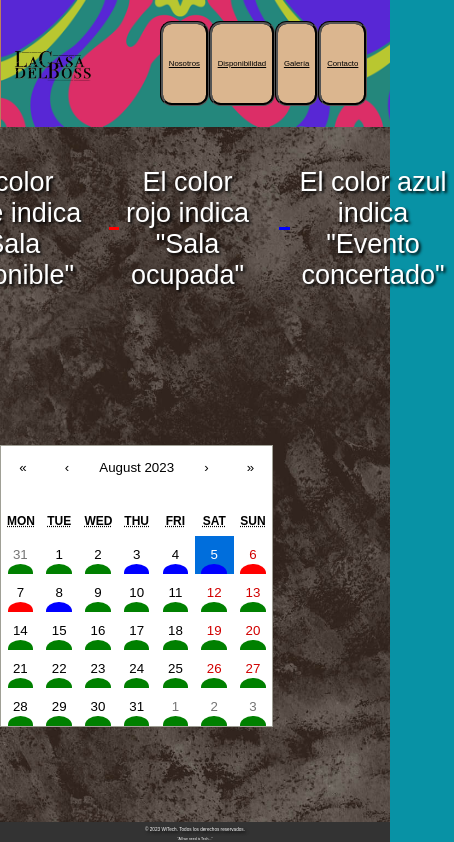
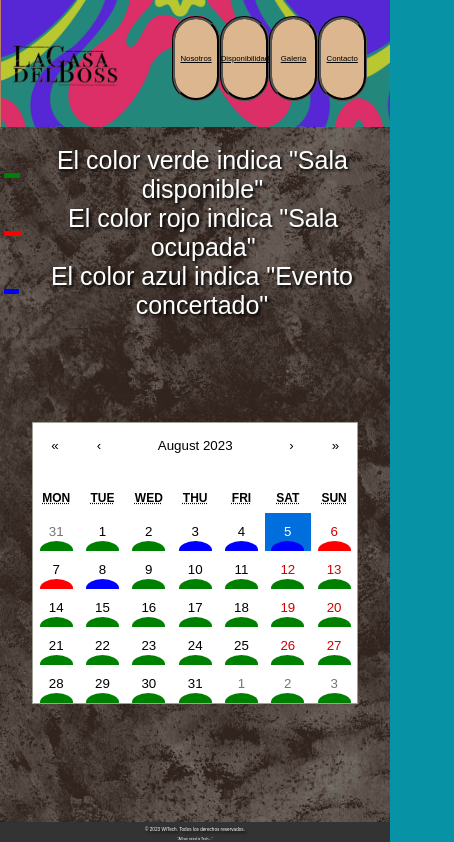
Before and after one commit to LuisRamirezdeVerger/ProjectDestiny, a React (Create React App) app: page /horarios in a window 390 px wide. Shown: the top 842 px of the page, 454 px wide, since content can reach past the window. Built offline with nearby package versions, Linux system fonts and the light colour scheme; a web font is replaced by a local one.

Commit message:
Working on mobile version

```diff
--- a/src/App.css
+++ b/src/App.css
@@ -102,7 +102,8 @@ body{
   display: flex;
   flex-direction: row;
   align-items: center;
-  height: 14vh;
+  text-align: center;
+  /* height: 14vh; */
   width: 50vw;
   border-style: none;
   border-color: white;
@@ -110,8 +111,8 @@ body{
   justify-content: space-between;
   font-size: 1.8vw;
   color:white;
-  margin-right: 9vw;
-  margin-left: 9vw;
+  margin-right: 6vw;
+  margin-left: 6vw;
   text-align: center;
   align-self: center;
 }
@@ -128,19 +129,26 @@ footer{
 @media (max-width: 768px){
   .navBar {
     height: 15vh;
-    font-size: 6vw;
+    font-size: 8vw;
+    justify-content: space-between;
   }
 
-  ul {
+  .navList {
     height: auto;
-    width: 20vw;
+    /* width: 50%; */
+    font-size: 4vw;
+    border-radius: 5vw;
+    /* Probando */
+    align-self: flex-start;
+
   }
 
-  li{
-    height: 8vh;
-    width: 10vw;
-    font-size: 4vw;
-    font-size: 4vw;
+  .liApp{
+    /* height: 8vh; */
+    width: 8vw;
+    font-size: 8vw;
+    border-radius: 10vh;
+    align-self: flex-start;
   }
 
   .navBar ul li a:hover{
@@ -153,9 +161,8 @@ footer{
   }
 
   .navList {
-    height: 12vh;
-    width: 50%;
-    font-size: 4vw;
+
+
     /* margin-right: 5vw;
     margin-left: 5vw; */
   }
--- a/src/components/Horarios.css
+++ b/src/components/Horarios.css
@@ -32,24 +32,42 @@
     display: flex;
     flex-direction: row;
     justify-content: center;
-    margin-top: 40px;
+    margin-top: 5%; /* Ajusta el margen superior al 5% del contenedor que contiene .leyenda */
   }
 
   .leyenda-item {
     display: flex;
     align-items: center;
-    margin-right: 20px;
+    margin-right: 2%; /* Margen derecho del 2% del contenedor que contiene .leyenda-item */
   }
 
   .leyenda-color {
-    width: 30px;
-    height: 3px;
-    margin-right: 2px;
-    margin-left: 5px;
+    width: 5%; /* Ancho del .leyenda-color al 5% del contenedor que contiene .leyenda-color */
+    height: 0.3rem; /* Altura de .leyenda-color en unidades relativas (0.3 rem) */
+    margin-right: 0.5%; /* Margen derecho del 0.5% del contenedor que contiene .leyenda-color */
+    margin-left: 1%; /* Margen izquierdo del 1% del contenedor que contiene .leyenda-color */
   }
 
   .leyenda-text {
-    font-size: 27px;
+    font-size: 3vw; /* Tamaño de fuente del .leyenda-text en un 3% del ancho de la pantalla */
     color: white;
-    text-shadow: 2px 2px 3px black;
+    text-shadow: 0.5vw 0.5vw 0.75vw black; /* Sombra de texto en unidades relativas */
   }
+
+@media ( max-width: 768px){
+    .calendario{
+      padding: 2rem;
+      height: 50vh;
+    }
+
+    .leyenda{
+        flex-direction: column;
+        /* padding-bottom: 4vh;
+        padding-left: 4vh;
+        padding-right: 4vh; */
+    }
+
+    .leyenda-text{
+        font-size: 25px;
+    }
+}
```
